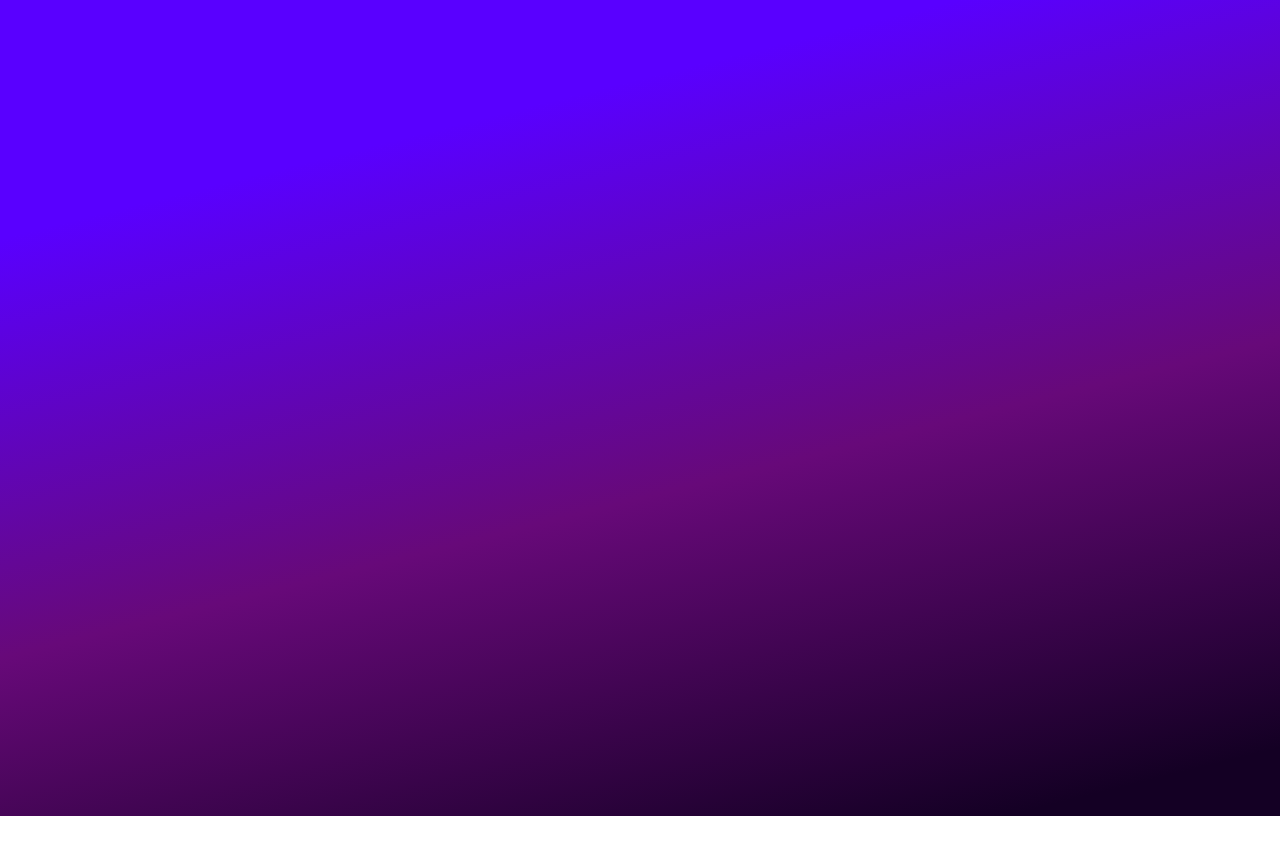
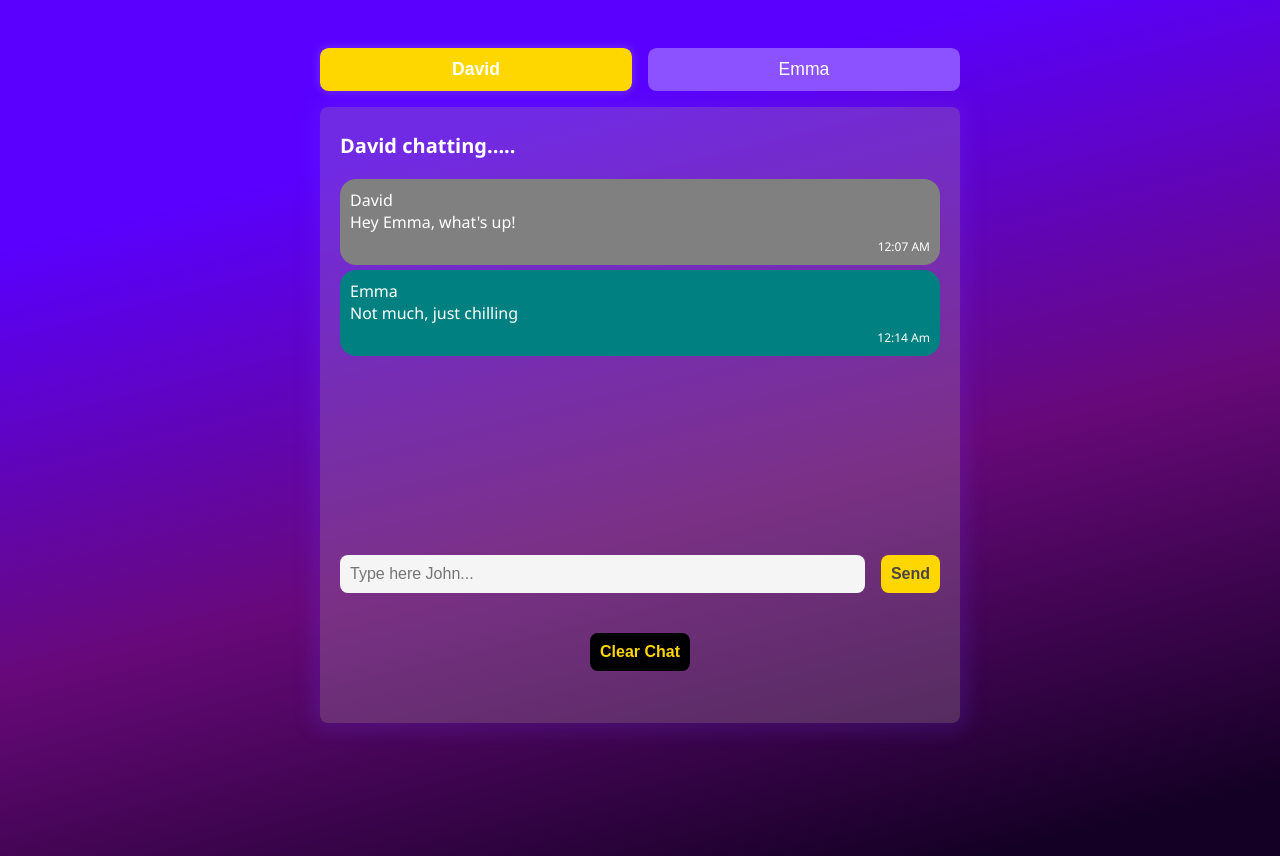
Before and after one commit to jerinwilson7/chat-app, a plain HTML site: page index.html in a window 1280 px wide. Before the commit the page ends 816 px from the top, so only its background shows below. Drawn offline with Linux system fonts and the light colour scheme.

Commit message:
chat app completed

```diff
--- /dev/null
+++ b/app.js
@@ -0,0 +1,93 @@
+const davidSelectBtn = document.getElementById('david');
+const emmaSelectBtn = document.getElementById('emma');
+const chatHeader = document.querySelector('.chat-header');
+const chatMessages = document.querySelector('.chat-messages');
+const chatInputForm = document.querySelector('.chat-input-form');
+const chatInput = document.querySelector('.chat-input');
+const clearChatBtn = document.querySelector('.clear-chat-button');
+
+
+const messages =JSON.parse(localStorage.getItem('messages')) ||[];
+
+
+
+
+const createMessageElement = (message)=>{
+    console.log(message.sender);
+
+    return `<div class="message ${message.sender === 'David'? 'blue-bg' : 'gray-bg' }">
+                <div class="message-sender">${message.sender}</div>
+                <div class="message-content">${message.content}</div>
+                <div class="message-timestamp">${message.timestamp}</div>
+            </div>`
+}
+
+
+window.onload=()=>{
+    messages.forEach((message)=>{
+        chatMessages.innerHTML += createMessageElement(message)
+    })
+}
+
+let messageSender = 'David'
+
+const updateMessageSender = (name)=>{
+ messageSender = name;
+
+ chatHeader.textContent = `${messageSender} chatting ...`
+ chatInput.placeholder = `Type here ${messageSender}`;
+
+ if(name === 'David'){
+    davidSelectBtn.classList.add('active-sender');
+    emmaSelectBtn.classList.remove('active-sender');
+ }
+ if(name === 'Emma'){
+    emmaSelectBtn.classList.add('active-sender');
+    davidSelectBtn.classList.remove('active-sender');
+ }
+}
+
+davidSelectBtn.onclick=()=>updateMessageSender('David');
+emmaSelectBtn.onclick=()=>updateMessageSender('Emma')
+
+const sendMessage = (e)=>{
+    e.preventDefault();
+
+    const timestamp = new Date().toLocaleString('en-Us',
+    {
+        hour:'numeric',
+        minute:'numeric',
+        second:"numeric",
+        hour12:true,
+    });
+
+    console.log(messageSender);
+
+
+    const message = {
+        sender:messageSender,
+        content:chatInput.value,
+        timestamp
+    }
+
+
+    messages.push(message)
+    localStorage.setItem('messages',JSON.stringify(messages))
+
+
+    chatMessages.innerHTML += createMessageElement(message);
+    chatInputForm.reset();
+    chatMessages.scrollTop = chatMessages.scrollHeight
+
+
+
+}
+
+chatInputForm.addEventListener('submit',sendMessage)
+
+clearChatBtn.addEventListener('click',()=>{
+    console.log("clear");
+
+    localStorage.clear();
+    chatMessages.innerHTML = ''
+})
--- a/index.html
+++ b/index.html
@@ -4,9 +4,41 @@
     <meta charset="UTF-8">
     <meta name="viewport" content="width=device-width, initial-scale=1.0">
     <link rel="stylesheet" href="style.css">
-    <title>Document</title>
+    <link rel="icon" href="images/chat.png" type="image/x-icon">
+    <title>Chat App</title>
 </head>
 <body>
 
+    <div class="sender-selector-container">
+        <button class="active-sender sender-selector-button button" id="david">David</button>
+        <button class="sender-selector-button button" id="emma">Emma</button>
+    </div>
+
+    <div class="chat-container">
+        <h2 class="chat-header">David chatting.....</h2>
+
+        <div class="chat-messages">
+
+            <div class="message blue-bg">
+                <div class="message-sender">David</div>
+                <div class="message-content">Hey Emma, what's up!</div>
+                <div class="message-timestamp">12:07 AM</div>
+            </div>
+
+            <div class="message gray-bg">
+                <div class="message-sender">Emma</div>
+                <div class="message-content"> Not much, just chilling</div>
+                <div class="message-timestamp">12:14 Am</div>
+            </div>
+        </div>
+
+        <form class="chat-input-form">
+            <input type="text" class="chat-input" placeholder="Type here John..." required>
+            <button class="button send-button" type="submit">Send</button>
+        </form>
+        <button class="clear-chat-button button" >Clear Chat</button>
+    </div>
+
+    <script src="app.js"></script>
 </body>
 </html>
--- a/style.css
+++ b/style.css
@@ -3,3 +3,133 @@ body{
     background: rgb(20,0,36);
     background: linear-gradient(346deg, rgba(20,0,36,1) 6%, rgba(103,9,121,1) 42%, rgba(89,0,255,1) 79%);
 }
+
+
+.sender-selector-container{
+    display: flex;
+    justify-content: center;
+    gap: 1em;
+    max-width: 40em;
+    margin: 3em auto 1em;
+}
+
+.button{
+    cursor: pointer;
+    border: none;
+    border-radius: 0.5em;
+    padding: 0.625em;
+
+}
+
+.button:hover{
+    filter: brightness(0.9);
+}
+
+.button:active{
+    transform: translateY(2px);
+}
+
+.sender-selector-button{
+    width: 100%;
+    background-color: #8C52FF;
+    color: white;
+    font-size: 1.1em;
+
+}
+
+.active-sender{
+    background-color: #FFD700;
+    font-weight: bolder;
+    /* background-color: #FF5733; */
+    /* background-color: #00FF00; */
+    box-shadow: 0 0 0.5em 0.1em #c3c3c333;
+}
+
+.chat-container{
+    background: rgba(170, 139, 165, 0.3);
+    margin: auto;
+    font-family: 'Segoe UI', Tahoma, Geneva, Verdana, sans-serif;
+    max-width: 37.5em;
+    height: 37.5em;
+    border-radius: 0.5em;
+    padding: 0.5em 1.25em;
+    box-shadow: 0 0 1.25em 0.5em #7037f532;
+}
+
+.chat-header{
+    color: white;
+    margin-bottom: 1em;
+    font-size: 1.25em;
+    font-weight: bold;
+}
+
+.chat-messages{
+    height: 23em;
+    overflow-y: scroll;
+}
+
+.chat-messages::-webkit-scrollbar{
+    display: none;
+}
+
+.message{
+    display: flex;
+    flex-direction: column;
+    color: white;
+    padding: 0.625em;
+    margin-bottom: 0.325em;
+    border-radius: 1em;
+}
+
+.message-content{
+    font-size: 1em;
+    margin-bottom: 0.31em;
+    word-wrap: break-word;
+}
+
+.message-timestamp{
+    text-align: right;
+    font-size: 0.75em;
+}
+
+.blue-bg{
+    background-color: #808080;
+}
+
+.gray-bg{
+    background-color: #008080;
+}
+
+.chat-input-form{
+    display: flex;
+    align-items: center;
+    gap: 1em;
+    margin-top: 0.5em;
+}
+
+.chat-input{
+    padding: 0.625em;
+    flex-grow: 1;
+    border: none;
+    border-radius: 0.5em;
+    font-size: 1em;
+    background-color: #f5f5f5;
+    color: #333;
+
+}
+
+.send-button{
+    background-color: #FFD700;
+    color: #4b4646;
+    font-size: 1em;
+    font-weight: bold;
+}
+
+.clear-chat-button{
+    background-color: black;
+    color: #FFD700;
+    font-size: 1em;
+    font-weight: bolder;
+    margin: 2.5em auto;
+    display: block;
+}
```
Also changed, not shown: images/chat.png (added).
